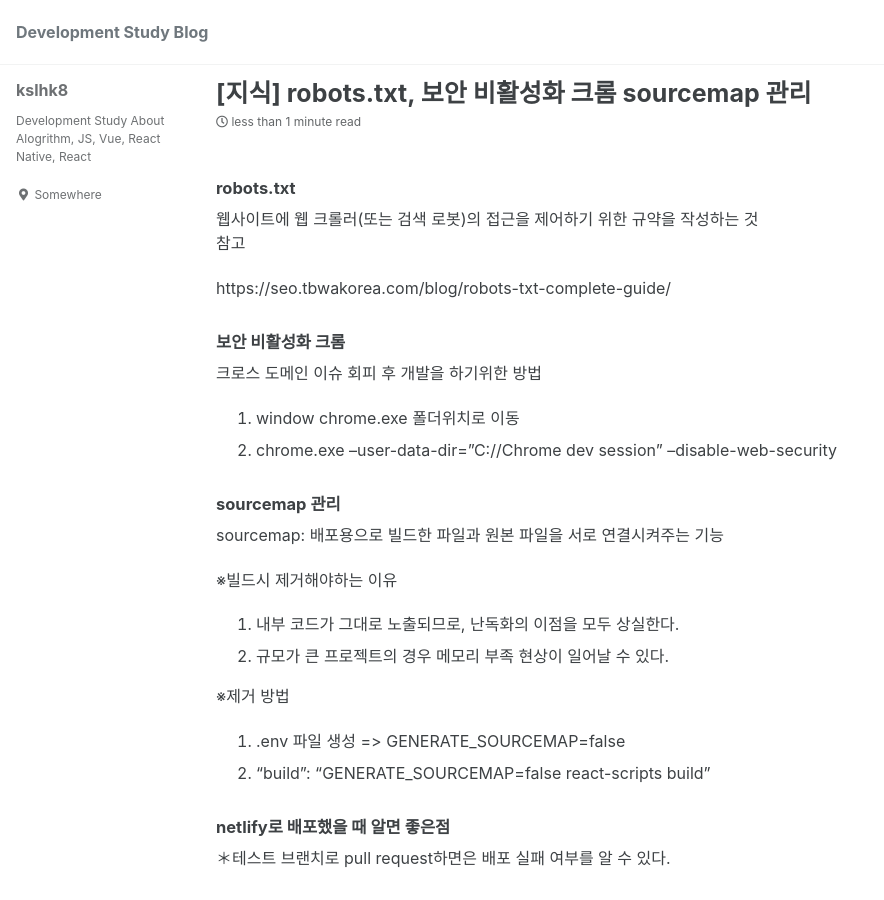
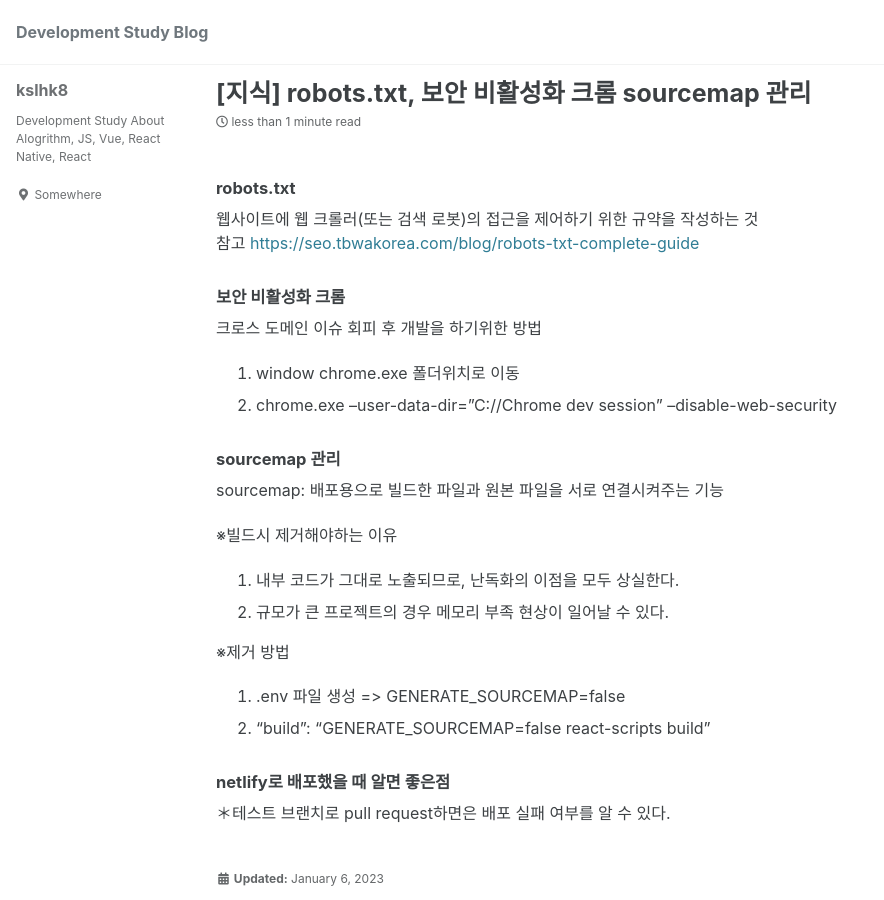
Before and after one commit to kslhk8/kslhk8.github.io, a Jekyll site: the page built from _posts/2023-01-06-67.md, in a window 1280 px wide and 900 px high. Shown: the whole window, without its empty margins (0-884 px from the left). Built offline with Jekyll 4.4.1, drawn with Linux system fonts in a browser that asks for light colours; cached includes are drawn as plain includes.

Commit message:
temp: url test

```diff
--- a/_posts/2023-01-06-67.md
+++ b/_posts/2023-01-06-67.md
@@ -5,9 +5,7 @@ title: "[지식] robots.txt, 보안 비활성화 크롬 sourcemap 관리"
 ##### robots.txt
 웹사이트에 웹 크롤러(또는 검색 로봇)의 접근을 제어하기 위한 규약을 작성하는 것
 참고
-<url>
-https://seo.tbwakorea.com/blog/robots-txt-complete-guide/
-</url>
+<https://seo.tbwakorea.com/blog/robots-txt-complete-guide>
 
 ##### 보안 비활성화 크롬
 크로스 도메인 이슈 회피 후 개발을 하기위한 방법
```
